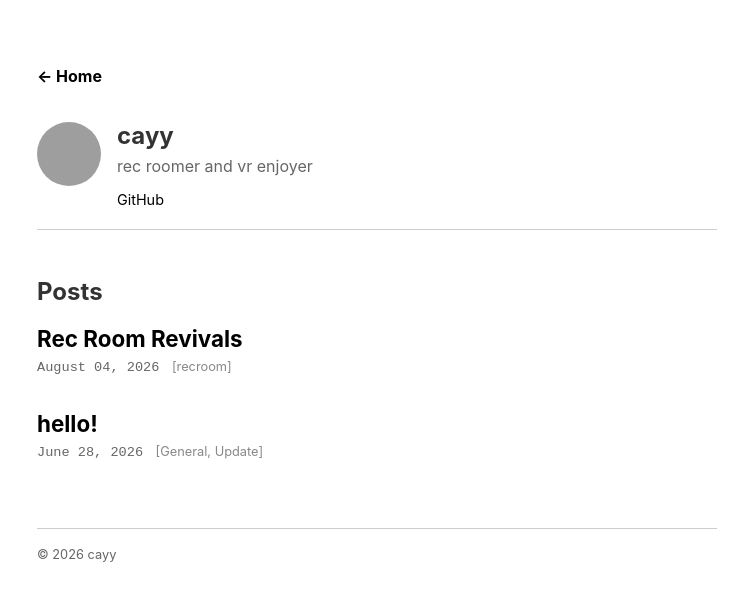
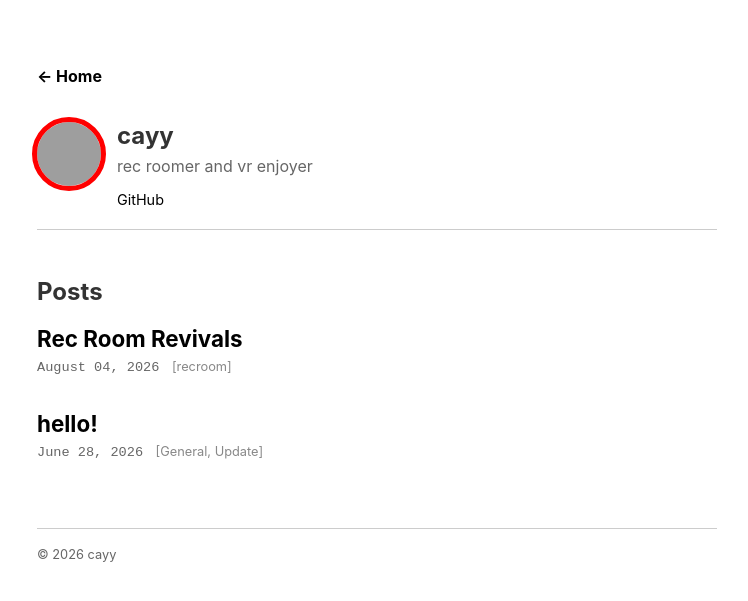
Before and after one commit to cayrrs/blog, a Jekyll site: the page built from index.md, in a window 1280 px wide. Shown: the top 601 px of the page, without its empty margins (263-1011 px from the left). Built offline with Jekyll 4.4.1, drawn with Linux system fonts in a browser that asks for light colours; grey boxes are pictures that could not be loaded.

Commit message:
pls center my imgs

```diff
--- a/assets/css/style.css
+++ b/assets/css/style.css
@@ -19,9 +19,14 @@
 
 
 .page__content img {
-  display: block;
-  margin-left: auto;
-  margin-right: auto;
+  display: block !important;
+  margin-left: auto !important;
+  margin-right: auto !important;
+}
+
+
+img {
+  outline: 5px solid red !important;
 }
 
 body {
```
